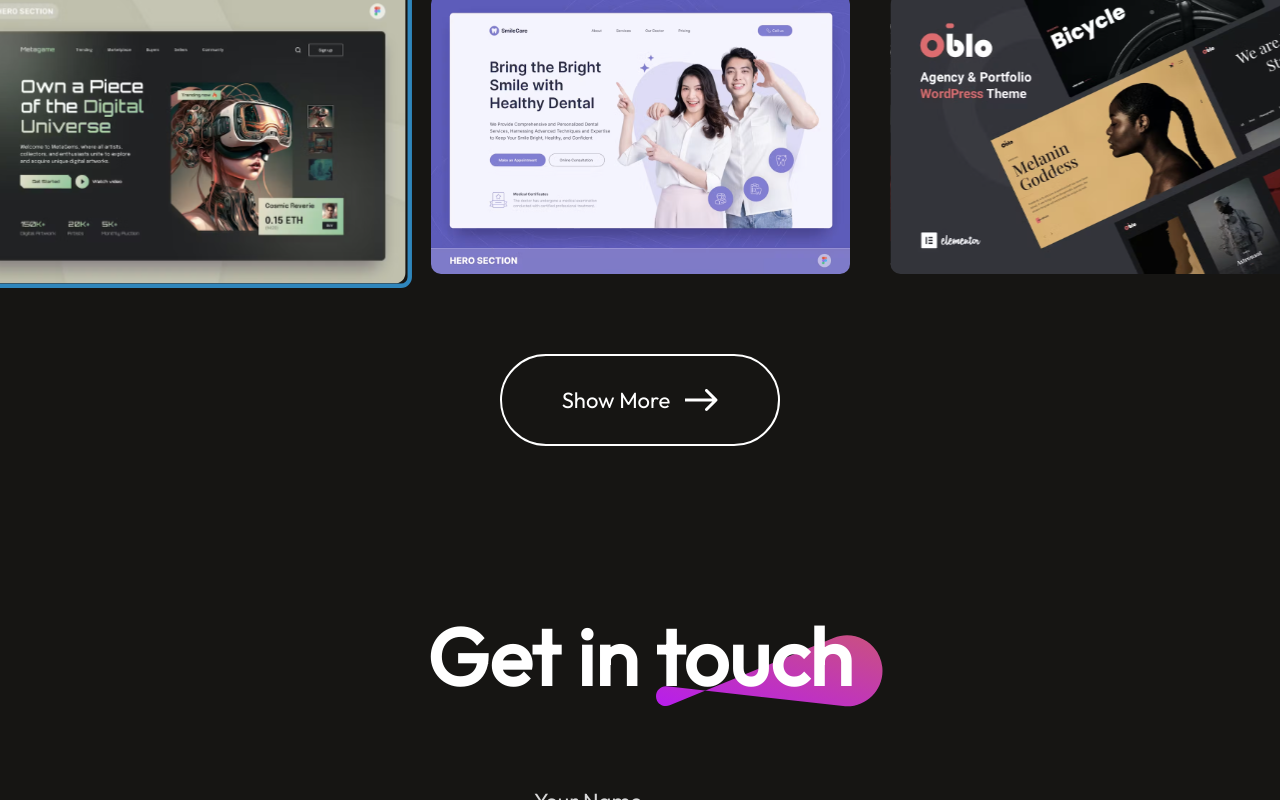
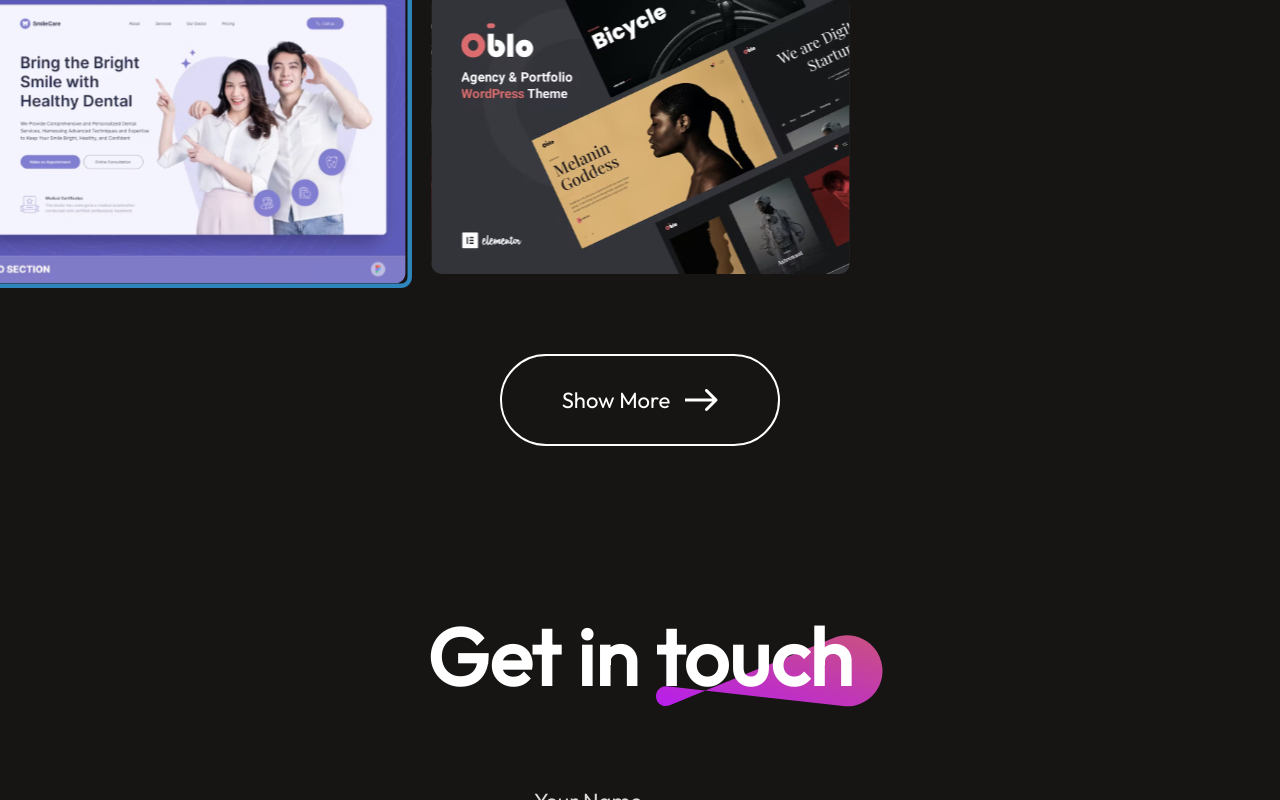
Before and after one commit to m2kung/portfolio, a React (Vite) app: page / in a window 1280 px wide. Both pictures are taken after a click on the element "Show More". Shown: the part 4178-4978 px from the top of the page. Built offline with nearby package versions, Linux system fonts and the light colour scheme.

Commit message:
working on hover function

```diff
--- a/src/Components/Projects/Projects.jsx
+++ b/src/Components/Projects/Projects.jsx
@@ -18,7 +18,12 @@
                 onMouseEnter={() => setIsHovered(true)}
                 onMouseLeave={() => setIsHovered(false)}>
                     {isHovered ?
-                    <div className="work-container">{mywork_data.map((work,index) => {return <img src={work.w_img} alt="" />})} </div>:
+                    <div className="work-container">{mywork_data.map((work,index) =>
+                      {const nextItem = mywork_data[index + 1];
+                        return nextItem ? (
+                        <img src={nextItem.w_img} alt="" />
+                      ) : null;
+                    })} </div>:
                     <div className="work-container">{mywork_data.map((work,index)=>{return <img src={work.w_img} alt="" />})}</div>}
         </div>
         <div className="mywork-showmore">
```
